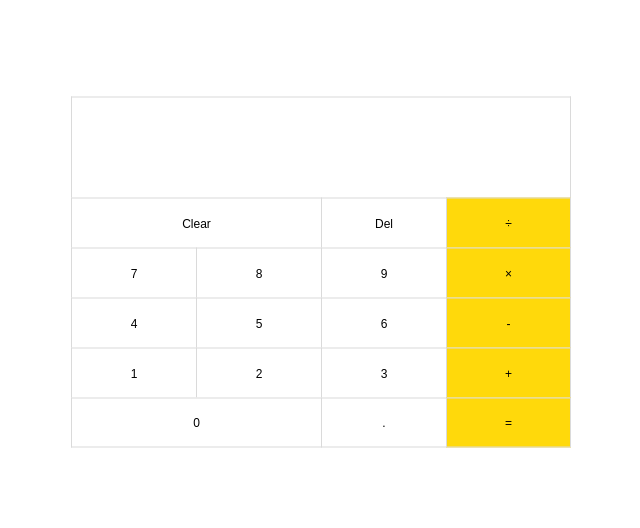
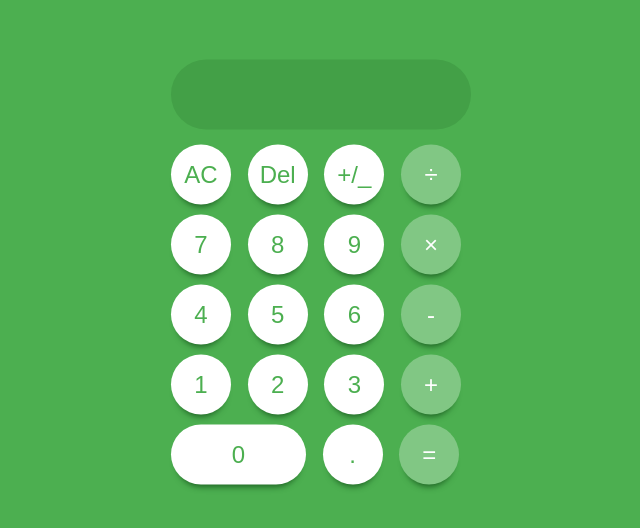
Before and after one commit to lewisjs42/Calculator, a plain HTML site: page index.html in a window 1280 px wide. Shown: the part 128-656 px from the top of the page, without its empty margins (319-959 px from the left). Drawn offline with Linux system fonts and the light colour scheme.

Commit message:
Updated design

```diff
--- a/index.html
+++ b/index.html
@@ -12,36 +12,37 @@
 			</div>
 
 			<div class="row">
-				<button class="bigButton" onclick="dataClear()">Clear</button>
+				<button onclick="dataClear()">AC</button>
 				<button onclick="del()">Del</button>
-				<button class="yellowButton" onclick="selectOperator(divide)">÷</button>
+				<button onclick="dataClear()">+/_</button>
+				<button class="sideButton" onclick="selectOperator(divide)">÷</button>
 			</div>
 
 			<div class="row">
 				<button onclick="displayNumber(7)">7</button>
 				<button onclick="displayNumber(8)">8</button>
 				<button onclick="displayNumber(9)">9</button>
-				<button class="yellowButton " onclick="selectOperator(multiply)">×</button>
+				<button class="sideButton " onclick="selectOperator(multiply)">×</button>
 			</div>
 
 			<div class="row">
 				<button onclick="displayNumber(4)">4</button>
 				<button onclick="displayNumber(5)">5</button>
 				<button onclick="displayNumber(6)">6</button>
-				<button class="yellowButton" onclick="selectOperator(subtract)">-</button>
+				<button class="sideButton" onclick="selectOperator(subtract)">-</button>
 			</div>
 
 			<div class="row">
 				<button onclick="displayNumber(1)">1</button>
 				<button onclick="displayNumber(2)">2</button>
 				<button onclick="displayNumber(3)">3</button>
-				<button class="yellowButton" onclick="selectOperator(add)">+</button>
+				<button class="sideButton" onclick="selectOperator(add)">+</button>
 			</div>
 
 			<div class="row">
-				<button class="bigButton buttonBorderBottom" onclick="displayNumber(0)">0</button>
+				<button class="bigButton" onclick="displayNumber(0)">0</button>
 				<button class="buttonBorderBottom" onclick="displayNumber('.')">.</button>
-				<button class="yellowButton buttonBorderBottom" onclick="operate()">=</button>
+				<button class="sideButton buttonBorderBottom" onclick="operate()">=</button>
 			</div>
 
 		</div>
--- a/style.css
+++ b/style.css
@@ -1,80 +1,68 @@
 body {
 	font-family: Arial;
+	font-size: 24px;
+	font-weight: bold;
 	margin: 0;
 	padding: 0;
+	background-color: #4CAF50;
 }
 
 #calculator {
 	position: fixed;
 	top: 50%;
 	left: 50%;
-	width: 500px;
+	width: 300px;
 	transform: translate(-50%, -50%);
 }
 
-@media (max-width: 800px) {
-  /* CSS that should be displayed if width is equal to or less than 800px goes here */
-	#calculator {
-		width: 100%;
-		height: 100%;
-		position:absolute;
-		bottom:0;
-	}
-}
-
 #display {
-	font-size: 25px;
+	border-radius: 50px;
+	margin-bottom: 5px;
+	padding-right: 30px;
+	color: #ffffff;
+	font-size: 40px;
 	text-align: right;
-	height: 100px;
-	line-height: 100px;
-	border: 1px solid;
-
-	border-top: 1px solid #DADADA;
-	border-right: 1px solid #DADADA;
-	border-bottom: 0px;
-	border-left: 1px solid #DADADA;
+	height: 70px;
+	line-height: 70px;
+	background-color: #43A047;
 }
 
 button {
 	background-color: #FFFFFF;
-	font-size: 12px;
+	border: none;
+	border-radius: 100%;
+	margin: 10px 10px 0px 0px;
+	width: 60px;
+	height: 60px;
+	font-size: inherit;
+	color: #4CAF50;
+	cursor: pointer;
 
-	border-top: 1px solid #DADADA;
-	border-right: 0px;
-	border-bottom: 0px;
-	border-left: 1px solid #DADADA;
-
-
-	width: 25%;
-	height: 50px;
-	float: left; /* Removes the space between buttons */
-	cursor: pointer;
+	/* Adds shadows under the buttons */
+	-webkit-box-shadow: 0 8px 6px -6px #1B5E20;
+	-moz-box-shadow: 0 8px 6px -6px #1B5E20;
+	box-shadow: 0 8px 6px -6px #1B5E20;
 }
 
-
-.buttonBorderBottom {
-	border-bottom: 1px solid #DADADA;}
-
 button:hover {
-	background-color: #DADADA;
+	background-color: #FFEB3B;
+	color: #000000;
 }
 
 button:active {
-	background-color: #CACACA;
+	background-color: #FFEB3B;
+	color: #000000;
 	padding: 0;
 }
 
 .bigButton {
-	width: 50%;
+	width: 135px;
+	border-radius: 50px;
 }
 
-.yellowButton {
-	background-color: #FFD90B;
-	border-right: 1px solid #DADADA;}
-.yellowButton:hover {
-	background-color: #DDC750;}
-.yellowButton:active {
-	background-color: #C8A900;}
+.sideButton {
+	background-color: #81C784;
+	color: #ffffff;}
 
 .disabledButton {
 	opacity: 0.6;
```
